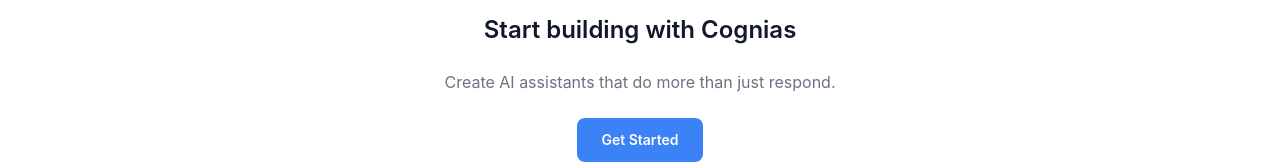
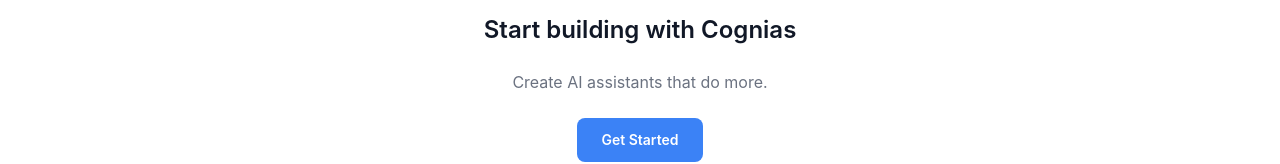
Before and after one commit to prandle/cognias-marketing, a React (Vite) app: page /about in a window 1280 px wide. Shown: the part 2445-2609 px from the top of the page. Built offline with nearby package versions, Linux system fonts and the light colour scheme.

Commit message:
get started cta

```diff
--- a/src/components/widgets/GetStarted.tsx
+++ b/src/components/widgets/GetStarted.tsx
@@ -11,7 +11,7 @@ type CTAProps = {
 
 const DEFAULTS = {
   title: "Start building with Cognias",
-  subtitle: "Create AI assistants that do more than just respond.",
+  subtitle: "Create AI assistants that do more.",
   ctaText: "Get Started",
   ctaUrl: "https://app.cognias.io",
 } as const;
--- a/src/version.json
+++ b/src/version.json
@@ -1,3 +1,3 @@
 {
-  "build": 36
+  "build": 37
 }
```
Also changed, not shown: 1 other file (tests, documents, lock files or other folders).
